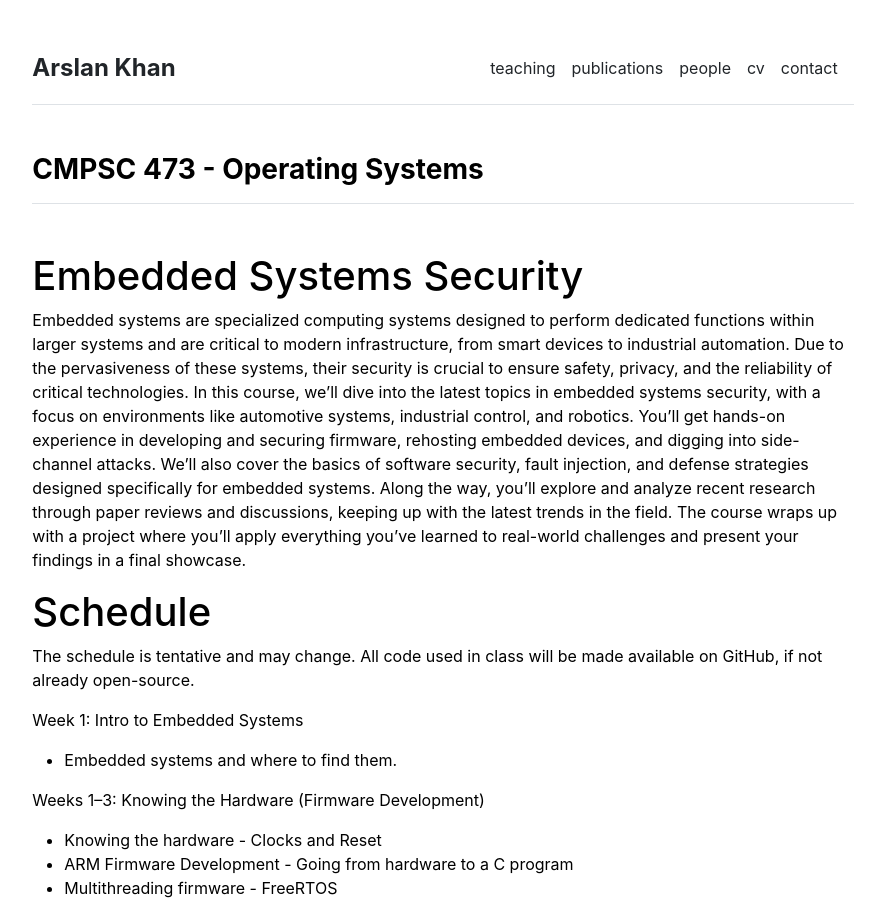
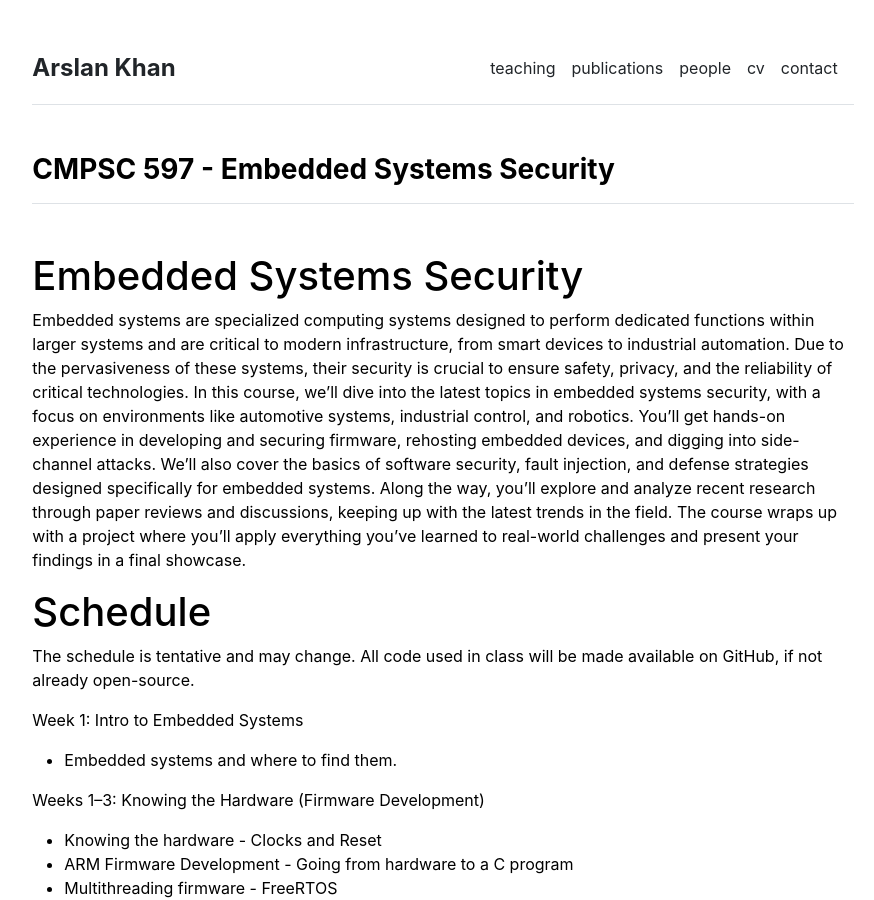
Before and after one commit to Arslan8/arslan8.github.io, a Jekyll site: the page built from courses/embedded-systems-security-fa26.md, in a window 1280 px wide and 900 px high. Shown: the whole window, without its empty margins (197-1071 px from the left). Built offline with Jekyll 4.4.1, drawn with Linux system fonts in a browser that asks for light colours.

Commit message:
Update embedded-systems-security-fa26.md

```diff
--- a/courses/embedded-systems-security-fa26.md
+++ b/courses/embedded-systems-security-fa26.md
@@ -1,6 +1,6 @@
 ---
 layout: page
-title: "CMPSC 473 - Operating Systems"
+title: "CMPSC 597 - Embedded Systems Security"
 ---
 
 # Embedded Systems Security
```
